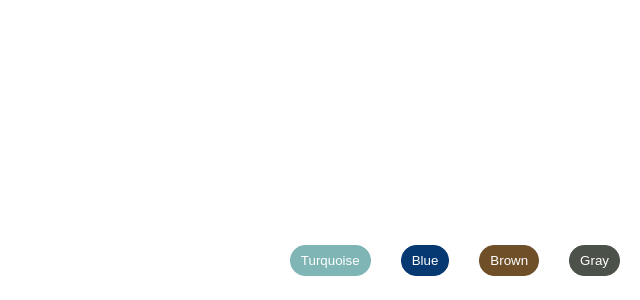
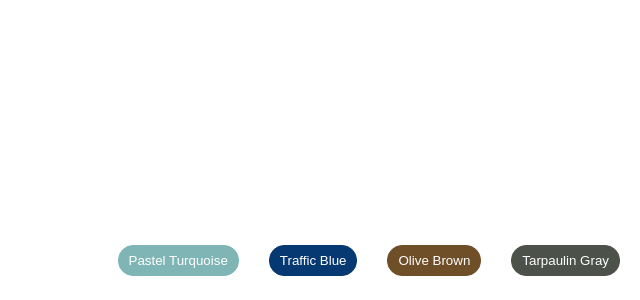
Before and after one commit to tspaddock/tspaddock.github.io, a plain HTML site: page index.html in a window 1280 px wide. Shown: the part 504-804 px from the top of the page, without its empty margins (640-1280 px from the left). Drawn offline with Linux system fonts and the light colour scheme; no server answers.

Commit message:
Update index.html

```diff
--- a/index.html
+++ b/index.html
@@ -36,10 +36,10 @@
     <script type="text/javascript">
         var configuration = {
             colors: [
-                { name: "Turquoise", value: "#7fb5b5" },
-                { name: "Blue", value: "#063971" },
-                { name: "Brown", value: "#6f4f28" },
-                { name: "Gray", value: "#4c514a" }
+                { name: "Pastel Turquoise", value: "#7fb5b5" },
+                { name: "Traffic Blue", value: "#063971" },
+                { name: "Olive Brown", value: "#6f4f28" },
+                { name: "Tarpaulin Gray", value: "#4c514a" }
             ],
             file: "profiled sheet 04.fbx"
         }
```
